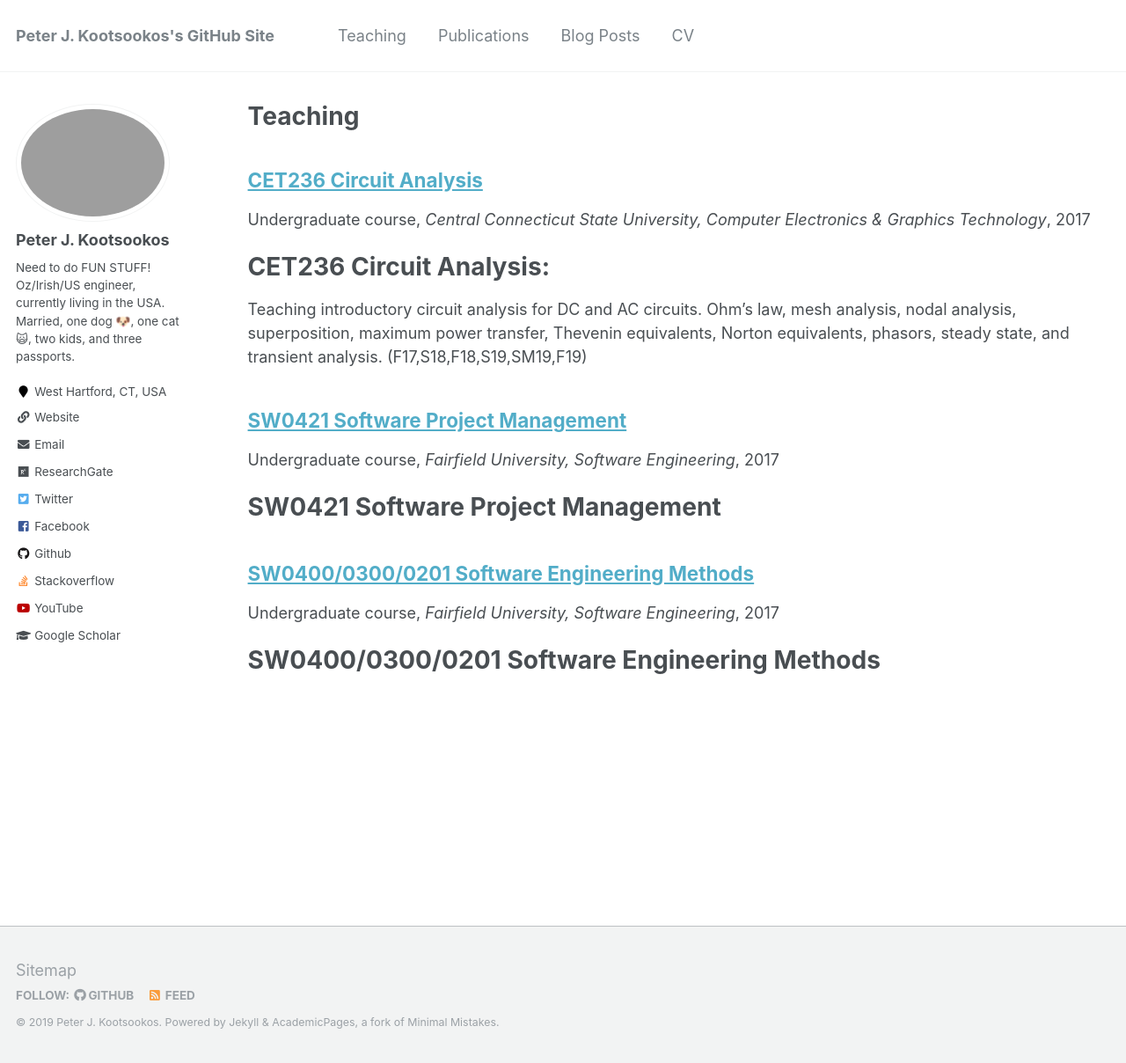
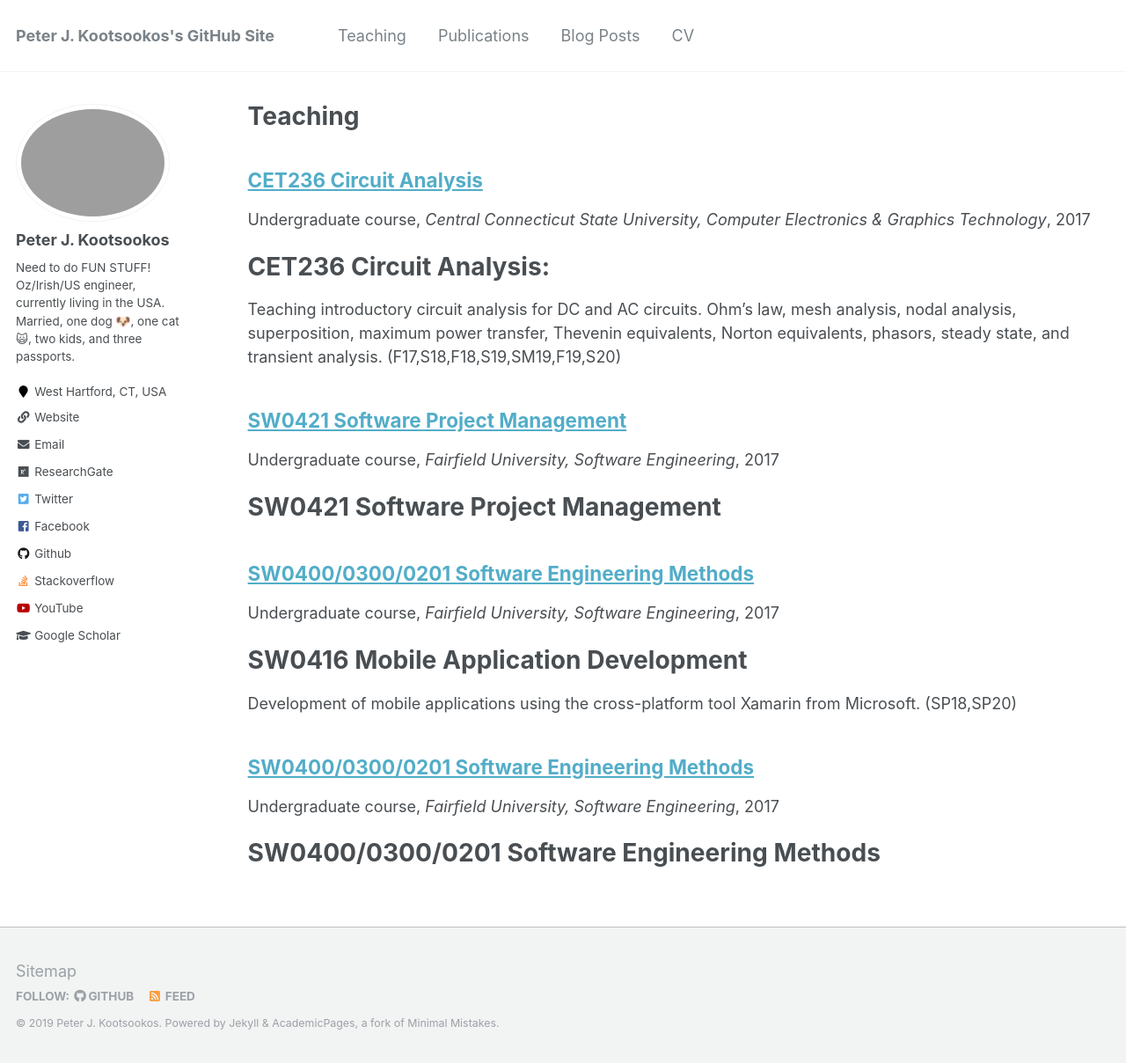
Before and after one commit to kootsoop/kootsoop.github.io, a Jekyll site: the page built from _pages/teaching.html, in a window 1280 px wide and 1208 px high. Shown: the whole window at 88% size. Built offline with Jekyll 4.4.1, drawn with Linux system fonts in a browser that asks for light colours.

Commit message:
Fixing SO link.  Adding square pic.  Added teaching.

```diff
--- a/_config.yml
+++ b/_config.yml
@@ -106,7 +106,7 @@ author:
   orcid            : # "http://orcid.org/yourorcidurl"
   pinterest        :
   soundcloud       :
-  stackoverflow    : "https://dsp.stackexchange.com/users/80/peter-k"
+  stackoverflow    : "12570"
   steam            :
   tumblr           :
   twitter          : "kootsoop"
--- a/_teaching/2017-fall-teaching-2.md
+++ b/_teaching/2017-fall-teaching-2.md
@@ -15,4 +15,4 @@ CET236 Circuit Analysis:
 Teaching introductory circuit analysis
 for DC and AC circuits. Ohm's law, mesh analysis, nodal analysis,
 superposition, maximum power transfer, Thevenin equivalents, Norton
-equivalents, phasors, steady state, and transient analysis. (F17,S18,F18,S19,SM19,F19)
+equivalents, phasors, steady state, and transient analysis. (F17,S18,F18,S19,SM19,F19,S20)
--- /dev/null
+++ b/_teaching/2018-spring-teaching-1.md
@@ -0,0 +1,15 @@
+---
+title: "SW0400/0300/0201 Software Engineering Methods"
+collection: teaching
+type: "Undergraduate course"
+permalink: /teaching/2017-spring-teaching-1
+venue: "Fairfield University, Software Engineering"
+date: 2017-01-01
+location: "Fairfield, CT, USA"
+---
+
+
+SW0416 Mobile Application Development
+======
+
+Development of mobile applications using the cross-platform tool Xamarin from Microsoft. (SP18,SP20)
```
Also changed, not shown: images/PJK-04-Square.png (added).
